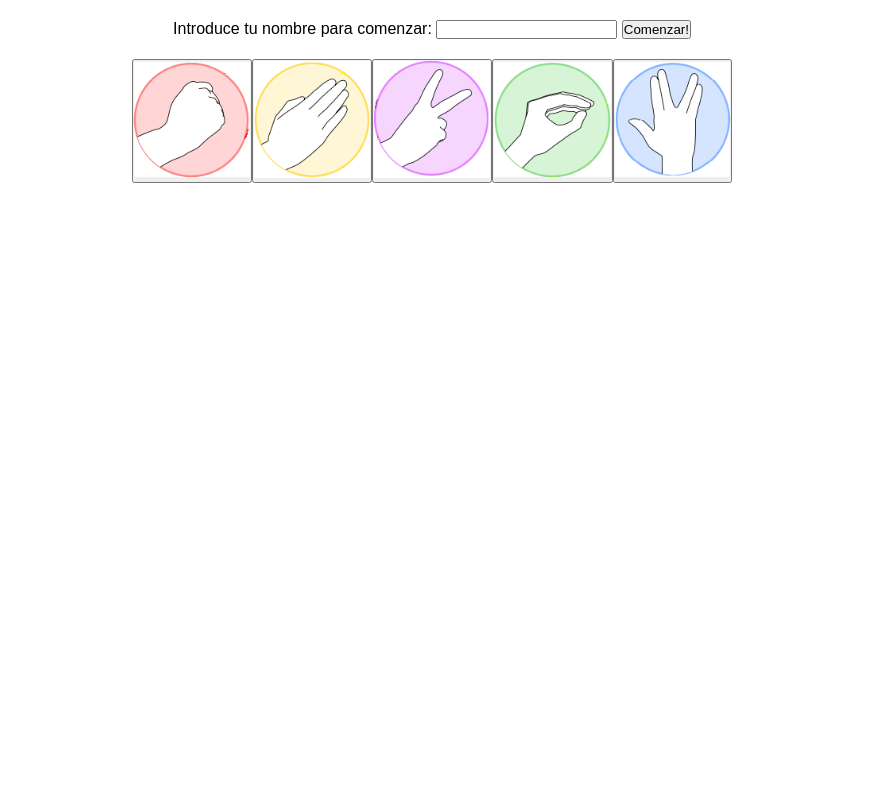
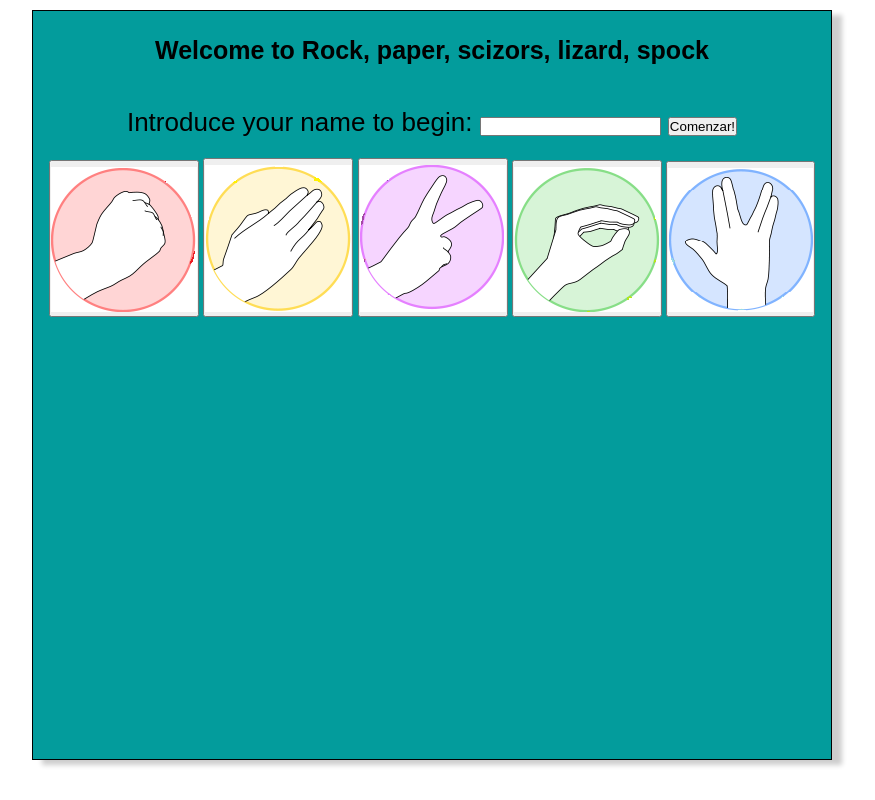
Before and after one commit to Mgarcia-dev/rock-paper-scizors-lizard-spock, a plain HTML site: page index.html in a window 1280 px wide. Shown: the whole page, without its empty margins (208-1083 px from the left). Drawn offline with Linux system fonts and the light colour scheme.

```diff
--- a/game.js
+++ b/game.js
@@ -0,0 +1,16 @@
+function initialize(){
+    const rockBtn = document.getElementById("rock");
+    const paperBtn = document.getElementById("paper");
+    const scizorsBtn = document.getElementById("scissors");
+    const lizardBtn = document.getElementById("lizard");
+    const spockBtn = document.getElementById("spock");
+}
+
+window.addEventListener("load", ()=>{
+    initialize;
+
+
+
+
+
+});
--- a/index.html
+++ b/index.html
@@ -11,9 +11,11 @@
 <body>
 
     <div class="container">
+        <h1>Welcome to Rock, paper, scizors, lizard, spock  </h1>
+
         <div id="form-init">
             <form>
-                <label id="start.text">Introduce tu nombre para comenzar:</label>
+                <label id="start.text">Introduce your name to begin:</label>
                 <input type="name" id="init">
                 <small id="error-message">Introduce un nombre válido!</small>
                 <button type="button" id="initButton">Comenzar!</button><br>
@@ -26,7 +28,7 @@
             <button id="paper" type="button">
                 <img src="img/paper.png"/>
             </button>
-            <button id="scizors" type="button">
+            <button id="scissors" type="button">
                 <img src="img/scizors.png"/>
             </button>
             <button id="lizard" type="button">
--- a/styles.css
+++ b/styles.css
@@ -1,18 +1,27 @@
 *{
-    margin:0;
+    margin-top: 5px;
     padding: 0;
     box-sizing: border-box;
     font-family: sans-serif;
 }
 
 .container {
-    max-width: 600px;
+    padding: 10px;
+    max-width: 800px;
     margin: 0 auto;
+    height: 100vh;
+    max-height: 750px;
+    background-color: rgb(3, 156, 156);
+    flex-direction: column;
+    justify-content: space-between;
+    box-shadow: 10px 5px 5px rgba(0, 0, 0, 0.2);
+    border: 1px solid;
 }
 
 #group-btn {
-    display: flex;
+    display: block;
     width: 100%;
+    text-align: center;
 }
 #group-btn > button > img {
     width: 100%;
@@ -22,9 +31,15 @@
 }
 
 #form-init{
+    font-size: 26px;
     text-align: center;
-    padding: 20px;
+    padding: 10px;
 }
 #error-message {
     display:none;
 }
+h1 {
+    text-align: center;
+    font-size: 25px;
+    padding: 10px;
+}
```
